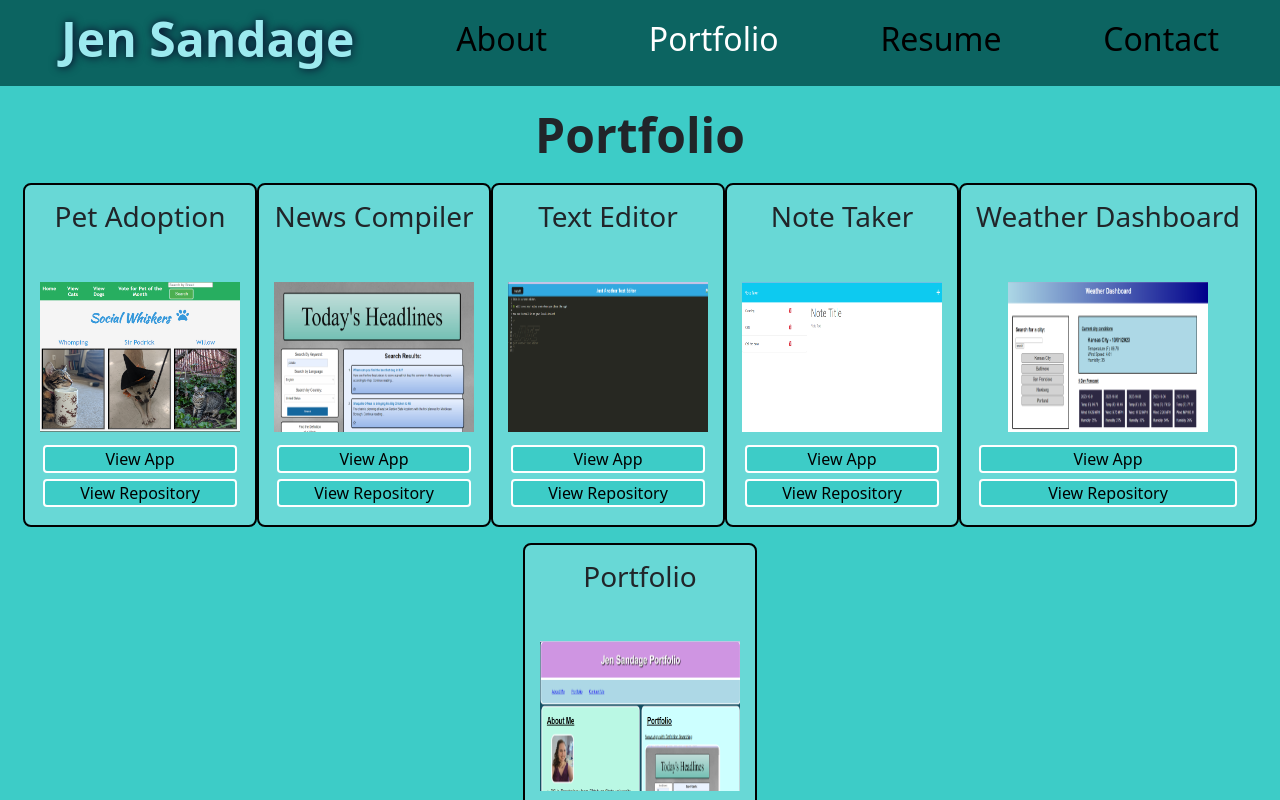
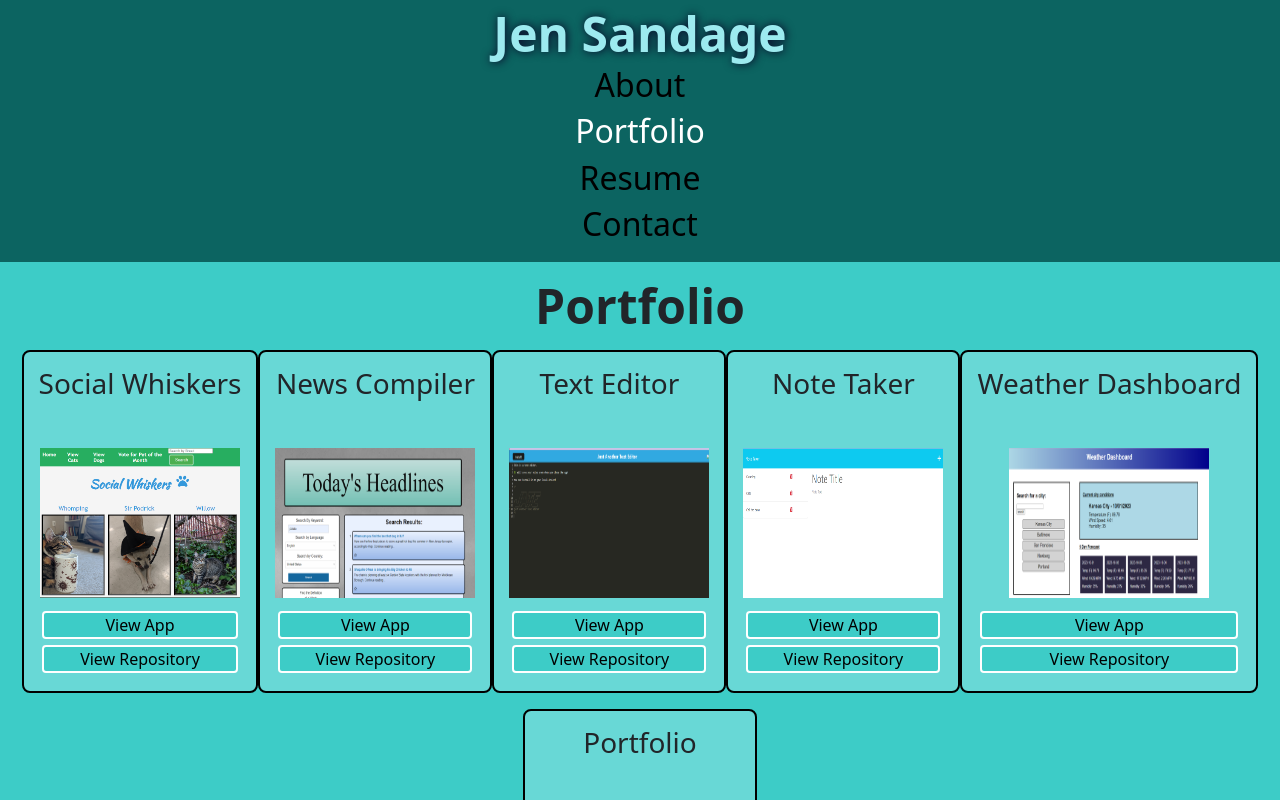
Before and after one commit to jensandage1/React-Portfolio, a React (Create React App) app in the folder portfolio/: page /portfolio in a window 1280 px wide. Shown: the top 800 px of the page. Built offline with nearby package versions, Linux system fonts and the light colour scheme.

Commit message:
updated portfolio to use props, updated when nav bar goes vertical.

```diff
--- a/portfolio/src/components/Portfolio.js
+++ b/portfolio/src/components/Portfolio.js
@@ -6,48 +6,62 @@ import textEditor from "../utils/images/jate-text-editor.png";
 import noteTaker from "../utils/images/note-taker.png";
 import weatherApp from "../utils/images/weather-app.png";
 import portfolio from "../utils/images/non-react-portfolio.png";
+import PortfolioCards from "./PortfolioCards";
+
+const social = {
+    title: 'Social Whiskers',
+    image: socialWhiskers,
+    appLink: "https://social-whiskers-ad907fdaaf47.herokuapp.com/",
+    repoLink: "https://github.com/edwinalban/Social-Whiskers-Pet-Adoption",
+};
+
+const news = {
+    title: "News Compiler",
+    image: newsCompiler,
+    appLink:"https://jensandage1.github.io/News-API-app-with-Definition-Searching/",
+    repoLink:"https://github.com/jensandage1/News-API-app-with-Definition-Searching",
+};
+
+const editor = {
+    title: "Text Editor",
+    image: textEditor,
+    appLink: "https://jate-text-editor-mod-19-41afa2aa7929.herokuapp.com/",
+    repoLink:"https://github.com/jensandage1/Progressive-Web-App-Text-Editor",
+};
+
+const notes = {
+    title: "Note Taker",
+    image: noteTaker,
+    appLink: "https://module-11-note-taker-challenge-7c52ae029d38.herokuapp.com/",
+    repoLink: "https://github.com/jensandage1/Module-11-Challenge-Note-Taker",
+};
+
+const weather = {
+    title: "Weather Dashboard",
+    image: weatherApp,
+    appLink: "https://jensandage1.github.io/module-6-challenge-weather-dashboard/",
+    repoLink: "https://github.com/jensandage1/module-6-challenge-weather-dashboard",
+};
+
+const port = {
+    title: "Portfolio",
+    image: portfolio,
+    appLink: "https://jensandage1.github.io/module-2-challenge-portfolio/",
+    repoLink: "https://github.com/jensandage1/module-2-challenge-portfolio",
+};
+
 
 export default function Portfolio(){
     return (
         <div className="portfolio-body">
            <h1 className="portfolio-title">Portfolio</h1>
            <div className="flex-container">
-            <figure>
-                <h3 className="app-title">Pet Adoption</h3>
-                <img className="portfolio-img"src={socialWhiskers} alt="screenshot of Social Whiskers App"/>
-                <figcaption><a className="links"href="https://social-whiskers-ad907fdaaf47.herokuapp.com/">View App</a></figcaption>
-                <figcaption><a className="links"href="https://github.com/edwinalban/Social-Whiskers-Pet-Adoption">View Repository</a></figcaption>
-            </figure>
-            <figure>
-                <h3 className="app-title">News Compiler</h3>
-                <img className="portfolio-img"src={newsCompiler} alt="screenshot of News Compiler App"/>
-                <figcaption><a className="links"href="https://jensandage1.github.io/News-API-app-with-Definition-Searching/">View App</a></figcaption>
-                <figcaption><a className="links"href="https://github.com/jensandage1/News-API-app-with-Definition-Searching">View Repository</a></figcaption>
-            </figure>
-            <figure>
-                <h3 className="app-title">Text Editor</h3>
-                <img className="portfolio-img"src={textEditor} alt="screenshot of text editor App"/>
-                <figcaption><a className="links"href="https://jate-text-editor-mod-19-41afa2aa7929.herokuapp.com/">View App</a></figcaption>
-                <figcaption><a className="links"href="https://github.com/jensandage1/Progressive-Web-App-Text-Editor">View Repository</a></figcaption>
-            </figure>
-            <figure>
-                <h3 className="app-title">Note Taker</h3>
-                <img className="portfolio-img"src={noteTaker} alt="screenshot of note taker App"/>
-                <figcaption><a className="links"href="https://module-11-note-taker-challenge-7c52ae029d38.herokuapp.com/">View App</a></figcaption>
-                <figcaption><a className="links"href="https://github.com/jensandage1/Module-11-Challenge-Note-Taker">View Repository</a></figcaption>
-            </figure>
-            <figure>
-                <h3 className="app-title">Weather Dashboard</h3>
-                <img className="portfolio-img"src={weatherApp} alt="screenshot of weather app"/>
-                <figcaption><a className="links"href="https://jensandage1.github.io/module-6-challenge-weather-dashboard/">View App</a></figcaption>
-                <figcaption><a className="links"href="https://github.com/jensandage1/module-6-challenge-weather-dashboard">View Repository</a></figcaption>
-            </figure>
-            <figure>
-                <h3 className="app-title">Portfolio</h3>
-                <img className="portfolio-img"src ={portfolio} alt="screenshot of non-React portfolio" />
-                <figcaption><a className="links"href="https://jensandage1.github.io/module-2-challenge-portfolio/">View App</a></figcaption>
-                <figcaption><a className="links"href="https://github.com/jensandage1/module-2-challenge-portfolio">View Repository</a></figcaption>
-            </figure>
+            <PortfolioCards title={social.title} image={social.image} appLink={social.appLink} repoLink={social.repoLink} />
+            <PortfolioCards title={news.title} image={news.image} appLink={news.appLink} repoLink={news.repoLink} />
+            <PortfolioCards title={editor.title} image={editor.image} appLink={editor.appLink} repoLink={editor.repoLink} />
+            <PortfolioCards title={notes.title} image={notes.image} appLink={notes.appLink} repoLink={notes.repoLink} />
+            <PortfolioCards title={weather.title} image={weather.image} appLink={weather.appLink} repoLink={weather.repoLink} />
+            <PortfolioCards title={port.title} image={port.image} appLink={port.appLink} repoLink={port.repoLink} />
            </div>
         </div>
     );
--- /dev/null
+++ b/portfolio/src/components/PortfolioCards.js
@@ -0,0 +1,11 @@
+export default function PortfolioCards(props) {
+    console.log(props)
+    return (
+            <figure>
+                <h3 className="app-title">{props.title}</h3>
+                <img className="portfolio-img"src={props.image} alt="screenshot of App"/>
+                <figcaption><a className="links"href={props.appLink}>View App</a></figcaption>
+                <figcaption><a className="links"href={props.repoLink}>View Repository</a></figcaption>
+            </figure>
+    )
+}
--- a/portfolio/src/styles/Nav.css
+++ b/portfolio/src/styles/Nav.css
@@ -17,7 +17,7 @@
     background-color: #0c6461;
   }
 
-  @media (max-width: 495px) {
+  @media (max-width: 1500px) {
     .nav {
       display: flex;
       flex-direction: column;
```
